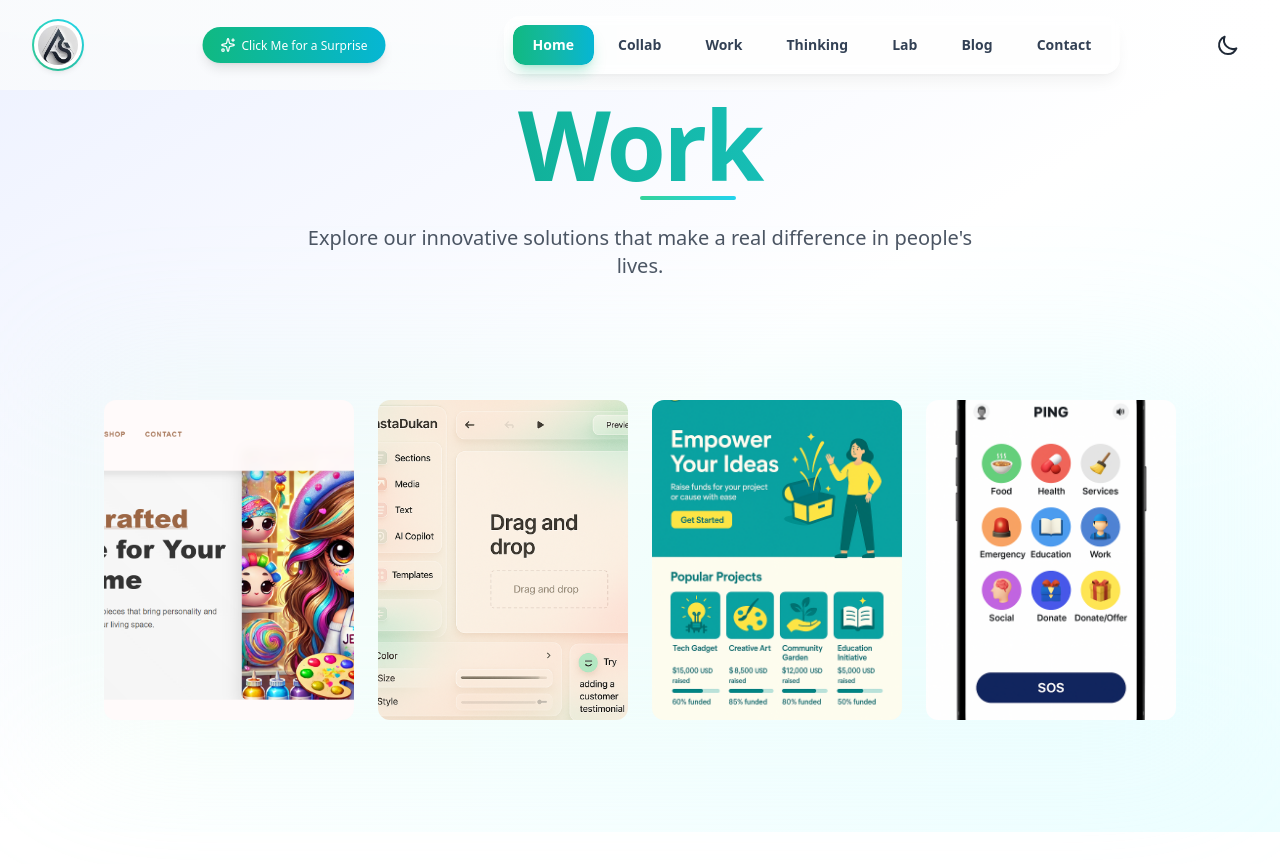
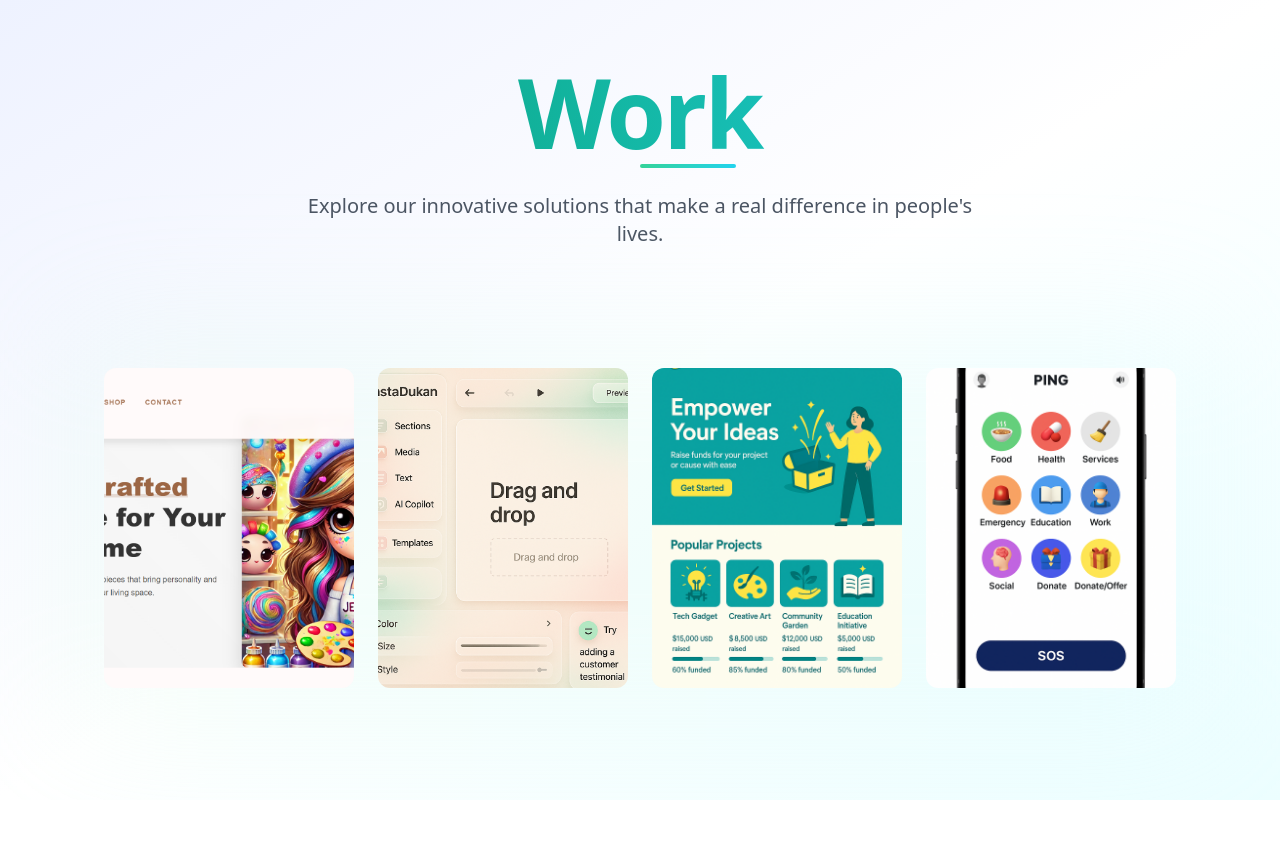
Before and after one commit to arpitshukla9/Portfolio-AS, a React (Vite) app in the folder client/: page /work in a window 1280 px wide. After the commit the page ends 800 px from the top, so only its background shows below. Built offline with nearby package versions, Linux system fonts and the light colour scheme.

Commit message:
fix: removr navbar error

```diff
--- a/client/src/pages/WorkPage.jsx
+++ b/client/src/pages/WorkPage.jsx
@@ -1,15 +1,11 @@
 import React from 'react';
-import Navbar from '../components/navbar.jsx';
 import Work from '../components/Work.jsx';
 
 const WorkPage = () => {
   return (
-    <div className="min-h-screen">
-      <Navbar />
-      <div className="py-8">
+    <div>
         <Work />
-      </div>
-    </div>
+ </div>
   );
 };
 
```
